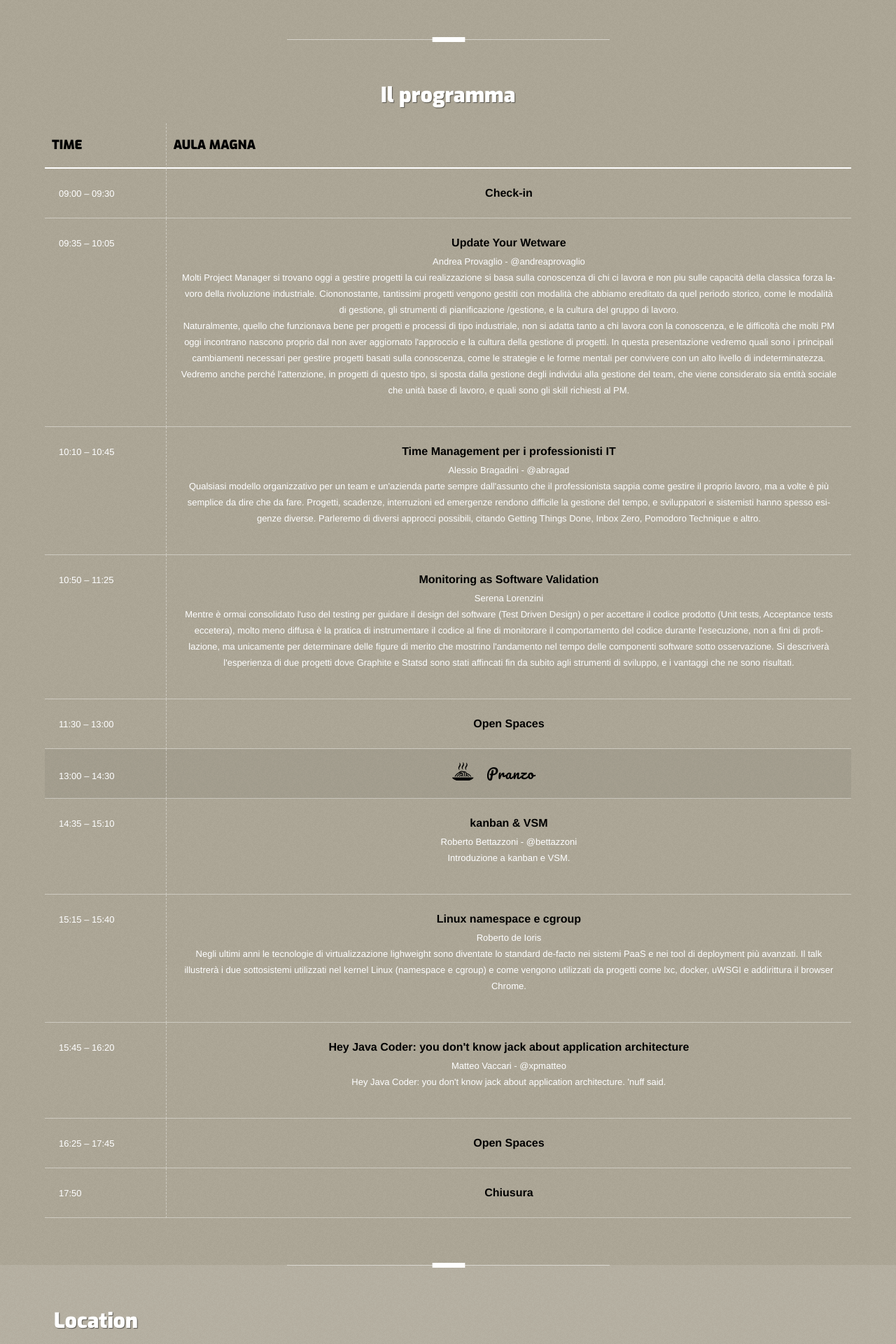
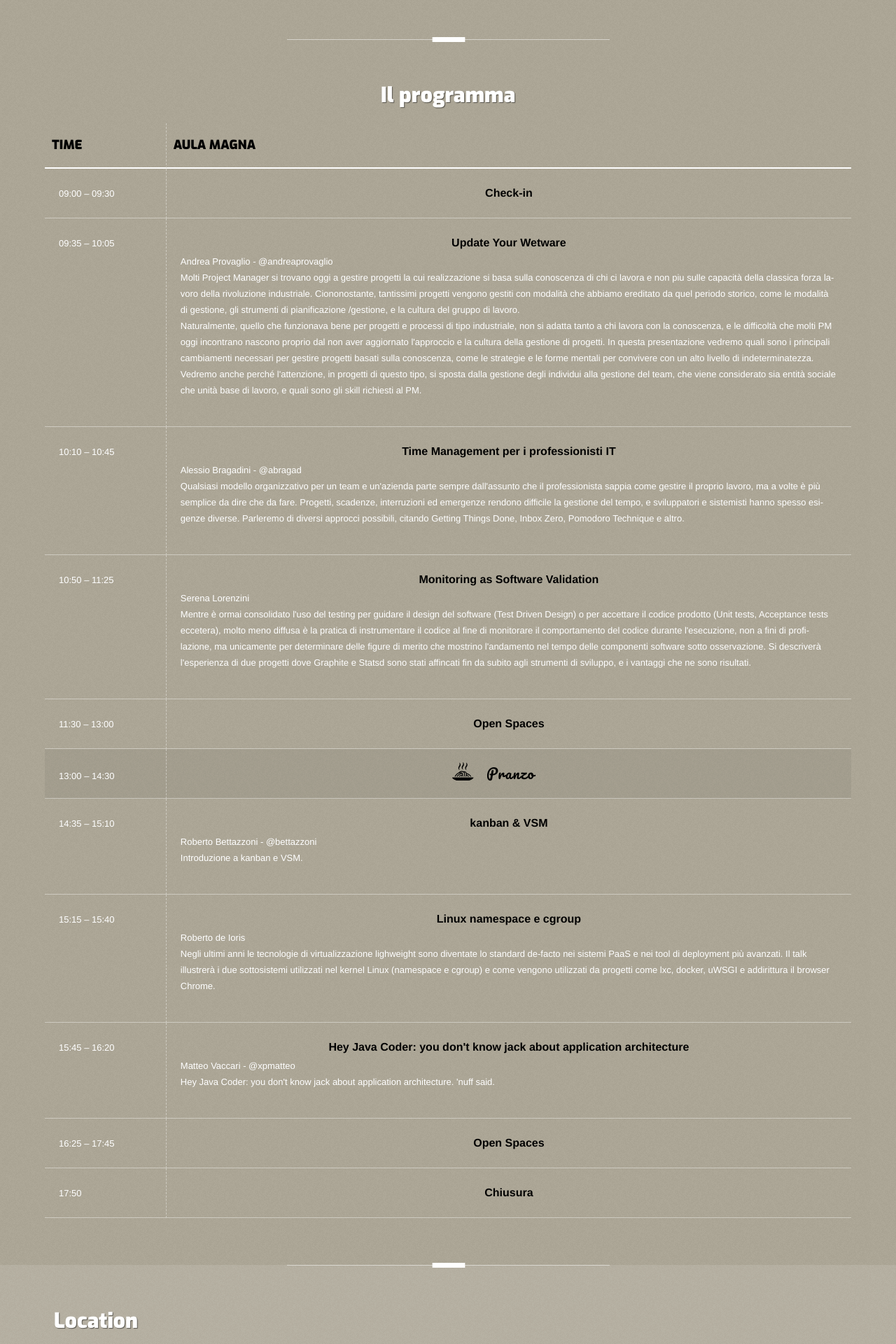
Before and after one commit to GrUSP/devops-day-2014, a Jekyll site: the page built from index.html, in a window 1280 px wide. Shown: the part 2078-3998 px from the top of the page at 70% size. Built offline with Jekyll 4.4.1, drawn with Linux system fonts in a browser that asks for light colours; Markdown is read by kramdown in place of the engine named in the settings; comment, search, counter and statistics services are not loaded.

Commit message:
Test per allineare l'abstract a sinistra.

```diff
--- a/css/main.css
+++ b/css/main.css
@@ -519,7 +519,12 @@ a:hover.slides{
 #schedule tr.common_event td, #schedule tr.common_event td h4{
 	text-align: center;
 }
+
 #schedule tr.common_event td:first-child{
+	text-align: left;
+}
+
+#schedule tr.common_event td:nth-child(2){
 	text-align: left;
 }
 
```
